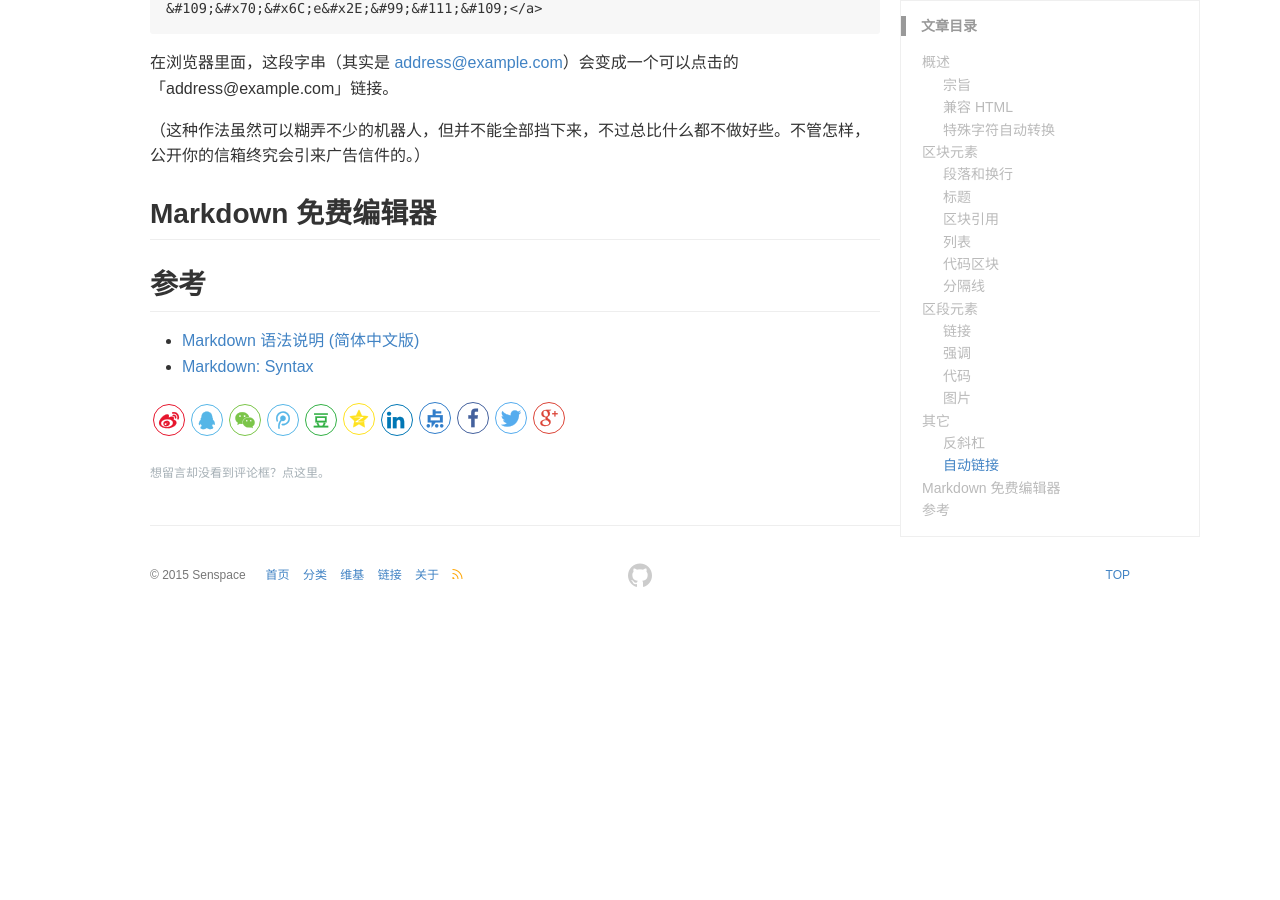
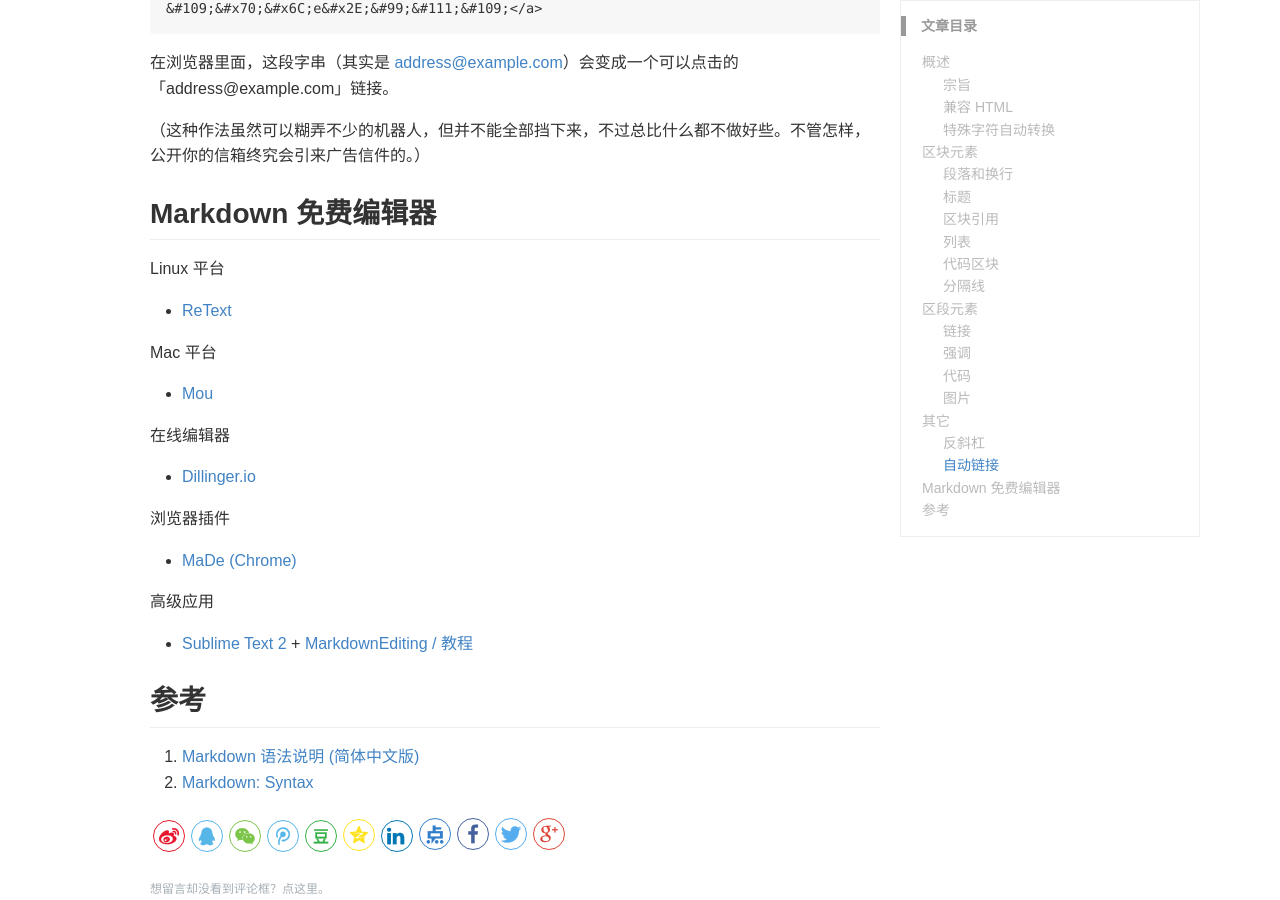
Before and after one commit to senspace/senspace.github.io, a Jekyll site: the page built from _posts/2016-10-31-markdown-basic-grammer.md, in a window 1280 px wide and 900 px high, scrolled down 15374 px. Built offline with Jekyll 4.4.1, drawn with Linux system fonts in a browser that asks for light colours; comment, search, counter and statistics services are not loaded; before the commit the page ends 15998 px from its top, so only the background shows below that.

Commit message:
update markdown

```diff
--- a/_posts/2016-10-31-markdown-basic-grammer.md
+++ b/_posts/2016-10-31-markdown-basic-grammer.md
@@ -587,8 +587,27 @@ Markdown 会转成：
 
 ## Markdown 免费编辑器
 
+Linux 平台
+
+*   [ReText](https://github.com/retext-project/retext)
+
+Mac 平台
+
+*   [Mou](http://25.io/mou/)
+
+在线编辑器
+
+*   [Dillinger.io](http://dillinger.io/)
+
+浏览器插件
+
+*   [MaDe (Chrome)](https://chrome.google.com/webstore/detail/made/oknndfeeopgpibecfjljjfanledpbkog)
+
+高级应用
+
+*   [Sublime Text 2](http://www.sublimetext.com/2) + [MarkdownEditing / 教程](http://ttscoff.github.io/MarkdownEditing/)
 
 ## 参考
 
-*   [Markdown 语法说明 (简体中文版)](http://wowubuntu.com/markdown/#list)
-*   [Markdown: Syntax](http://daringfireball.net/projects/markdown/syntax)
+1.  [Markdown 语法说明 (简体中文版)](http://wowubuntu.com/markdown/#list)
+2.  [Markdown: Syntax](http://daringfireball.net/projects/markdown/syntax)
```
